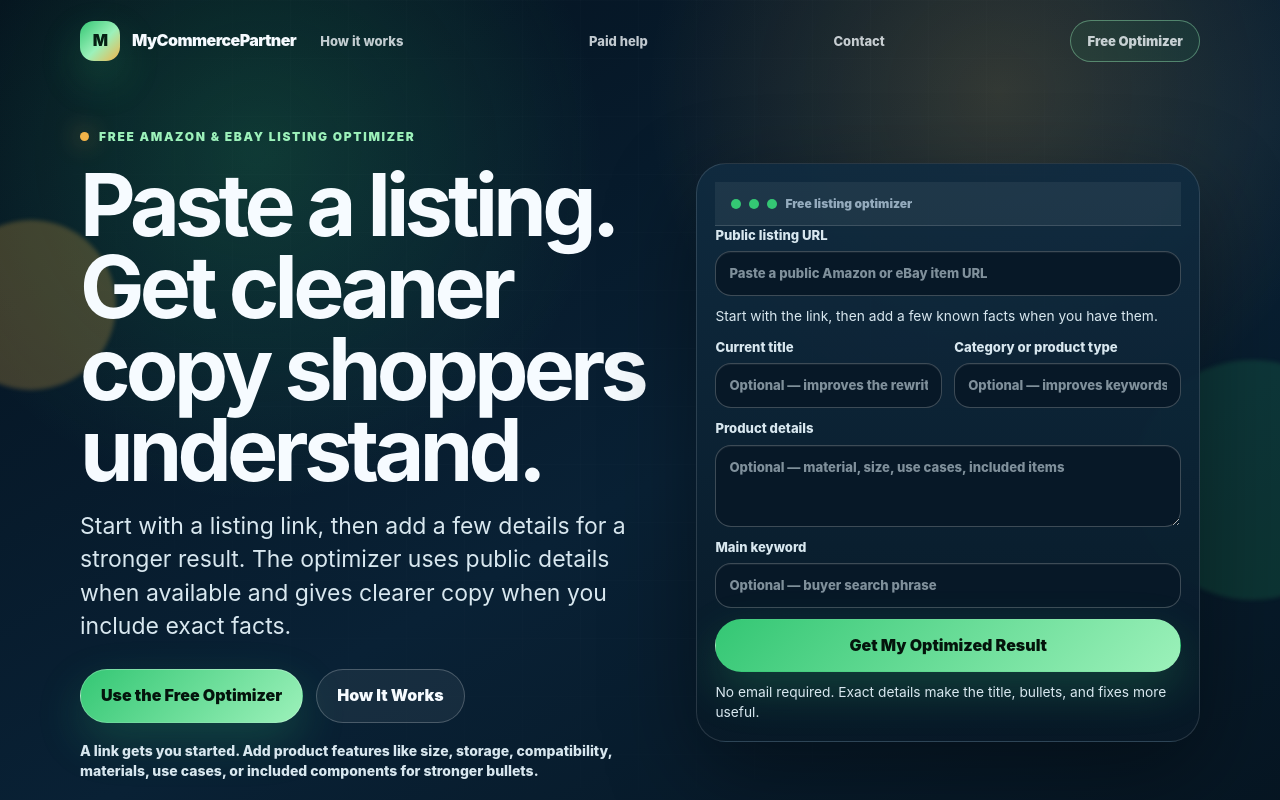
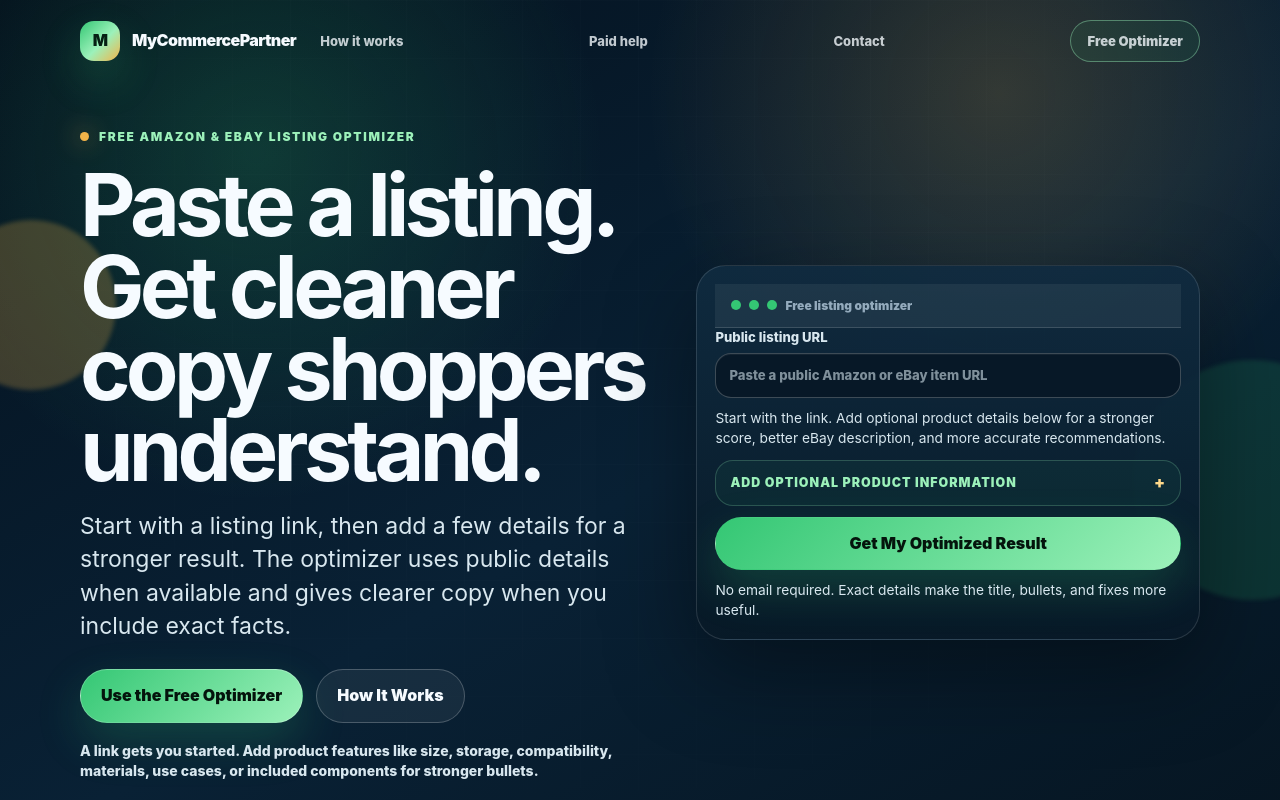
Before and after one commit to Strkr87/mycommercepartner-site, a website: page index.html in a window 1280 px wide. Shown: the top 800 px of the page. Drawn offline with Linux system fonts and the light colour scheme.

Commit message:
Collapse optional optimizer fields

```diff
--- a/index.html
+++ b/index.html
@@ -27,6 +27,9 @@
   </style>
   <style>
     .hero{padding-bottom:72px}.hero-grid{align-items:center}.hero-grid h1{max-width:760px}.hero.has-result .hero-grid{grid-template-columns:minmax(0,860px);justify-content:center;align-items:start}.hero.has-result .hero-intro{display:none}.hero.has-result .homepage-optimizer{width:100%;justify-self:center}.homepage-optimizer{box-shadow:0 30px 90px rgba(0,0,0,.38)}.home-opt-form{gap:11px}.home-opt-form label{gap:6px}.infographic-grid{grid-template-columns:1fr 1fr;gap:16px}.flow-steps{grid-template-columns:1fr}.output-strip{gap:8px}.compact-services{grid-template-columns:repeat(2,minmax(0,1fr));max-width:860px;margin:0 auto}.cta-section .cta-card{align-items:start}#homeScoreSummary{white-space:normal;overflow-wrap:anywhere}@media(max-width:760px){.wrap{width:min(100% - 32px,1160px)}.nav a:not(.nav-pill){display:none}.infographic-grid,.compact-services{grid-template-columns:1fr}.home-opt-grid{grid-template-columns:1fr}.hero{padding-bottom:48px}.homepage-optimizer{padding:14px}.cta-section .cta-row{display:grid}}
+  </style>
+  <style>
+    .home-optional-fields{border:1px solid rgba(156,241,186,.22);border-radius:18px;background:rgba(52,199,116,.06);padding:0;overflow:hidden}.home-optional-fields summary{cursor:pointer;list-style:none;padding:13px 14px;color:var(--green2);font-weight:950;text-transform:uppercase;letter-spacing:.08em;font-size:.78rem}.home-optional-fields summary::-webkit-details-marker{display:none}.home-optional-fields summary:after{content:"+";float:right;color:var(--gold2);font-size:1rem;line-height:1}.home-optional-fields[open] summary{border-bottom:1px solid rgba(156,241,186,.18)}.home-optional-fields[open] summary:after{content:"-"}.home-optional-fields .home-opt-note,.home-optional-fields .home-opt-grid,.home-optional-fields>label{margin:12px 14px}.home-optional-fields>label:last-child{margin-bottom:14px}
   </style>
   <script defer src="https://va.vercel-scripts.com/v1/script.js"></script>
 </head>
@@ -58,13 +61,17 @@
           <div class="browser-bar"><span class="dot"></span><span class="dot"></span><span class="dot"></span><span>Free listing optimizer</span></div>
           <form class="home-opt-form" id="homeOptimizerForm">
             <label>Public listing URL <input id="homeListingUrl" name="siteUrl" type="url" placeholder="Paste a public Amazon or eBay item URL" inputmode="url" required></label>
-            <p class="home-opt-note">Start with the link, then add a few known facts when you have them.</p>
+            <p class="home-opt-note">Start with the link. Add optional product details below for a stronger score, better eBay description, and more accurate recommendations.</p>
+            <details class="home-optional-fields">
+              <summary>Add optional product information</summary>
+              <p class="home-opt-note">Optional details like exact title, category, size, material, compatibility, included items, shipping, returns, and condition help MCP produce a better result.</p>
             <div class="home-opt-grid">
               <label>Current title <input name="currentTitle" placeholder="Optional — improves the rewrite"></label>
               <label>Category or product type <input name="productType" placeholder="Optional — improves keywords"></label>
             </div>
             <label>Product details <textarea name="currentCopy" placeholder="Optional — material, size, use cases, included items"></textarea></label>
             <label>Main keyword <input name="targetKeyword" placeholder="Optional — buyer search phrase"></label>
+            </details>
             <button class="btn btn-primary" type="submit">Get My Optimized Result</button>
             <p class="home-opt-note" id="homeOptimizerStatus">No email required. Exact details make the title, bullets, and fixes more useful.</p>
           </form>
```
